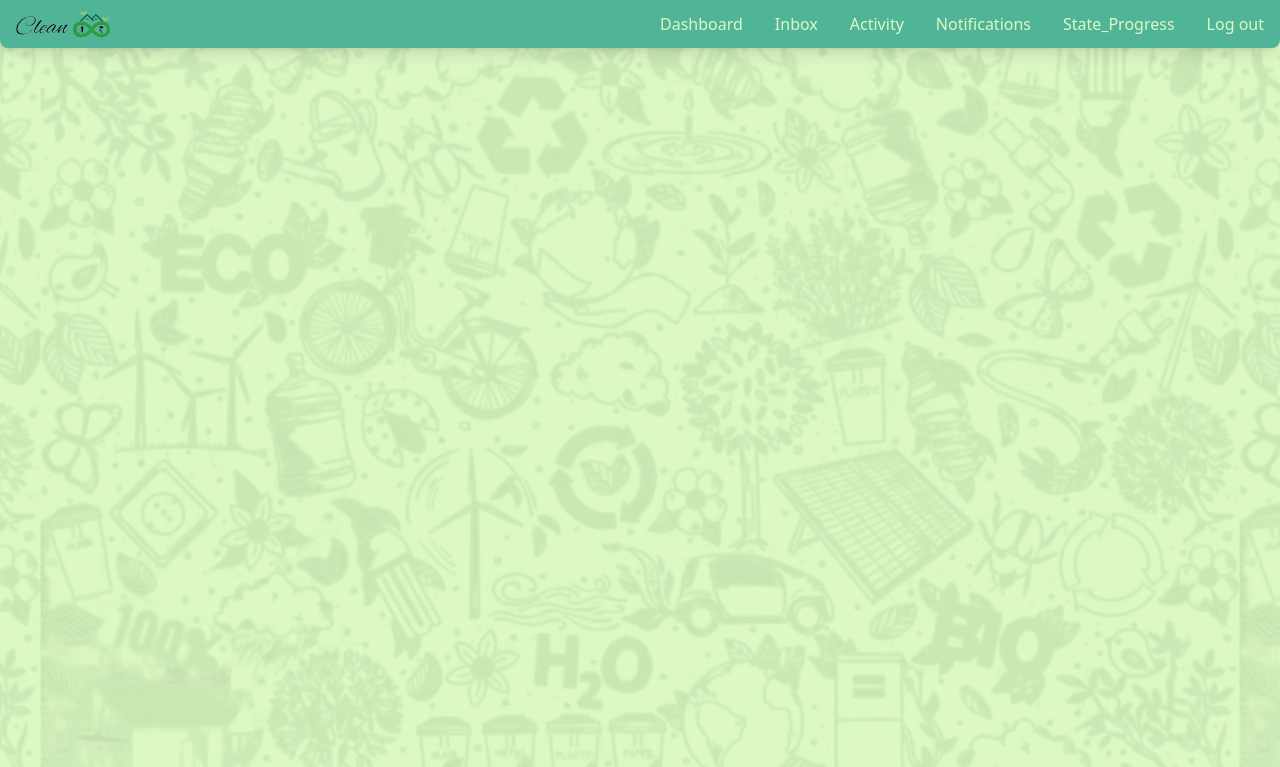
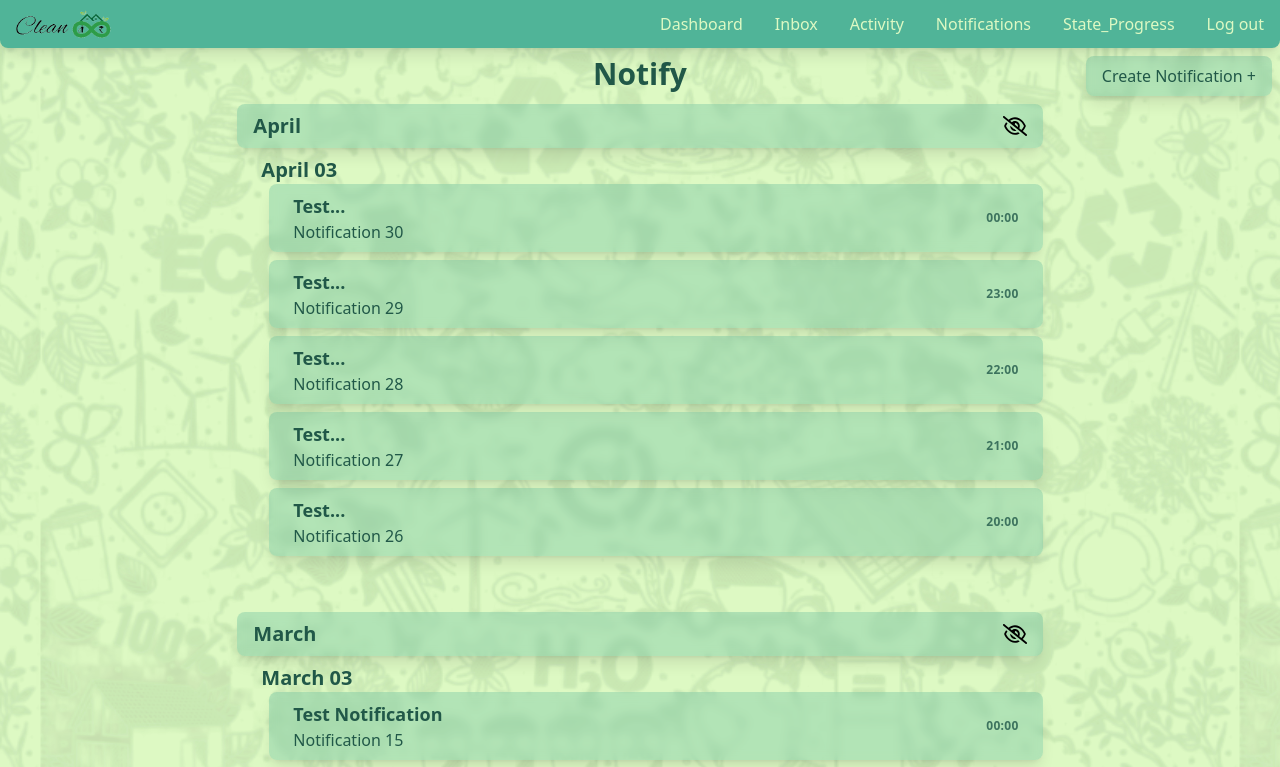
Before and after one commit to Densingh-123/cleaninfinity, a React (Vite) app in the folder client/: page /admin/notify in a window 1280 px wide. Shown: the top 767 px of the page. Built offline with nearby package versions, Linux system fonts and the light colour scheme.

Commit message:
Added notify component to work with admin path with a bug of adding new notification in react state

```diff
--- a/client/src/components/user/Activity.jsx
+++ b/client/src/components/common/Activity.jsx
@@ -1,6 +1,6 @@
 import {useState, useEffect} from "react"
 import axios from "axios"
-import Post from "../common/Post"
+import Post from "./Post"
 
 export default function Activity({deleteBtnStatus}) {
   const [posts, setPosts] = useState([])
--- a/client/src/components/common/Leaderboard.jsx
+++ b/client/src/components/common/Leaderboard.jsx
@@ -11,11 +11,10 @@ export default function Leaderboard({leaderboardData, wardRank}) {
   return (
     <div className='w-full'>
       <h3 className='mb-4 text-xl font-semibold'>Leaderboard</h3>
-      <ol className='list'>
+      <ol className='list font-bold'>
         {leaderboardData.map(({name, score}, index) => {
           const rank = index + 1
           const isHighlighted = rank === wardRank
-
           return (
             <li
               key={index}
--- /dev/null
+++ b/client/src/components/common/Notify.jsx
@@ -0,0 +1,170 @@
+import {useState} from "react"
+import {dummyNotifications} from "../../data/config"
+
+export default function Notify({enableCreateNotification = false}) {
+  const [showPopup, setShowPopup] = useState(false)
+  const [notifications, setNotifications] = useState(dummyNotifications)
+  const [newNotification, setNewNotification] = useState({
+    title: "",
+    message: "",
+    timestamp: "",
+  })
+  const [monthExpanded, setMonthExpanded] = useState(
+    Object.keys(dummyNotifications).reduce((acc, month) => {
+      acc[month] = true
+      return acc
+    }, {})
+  )
+
+  const toggleMonth = month => {
+    setMonthExpanded(prev => ({
+      ...prev,
+      [month]: !prev[month],
+    }))
+  }
+
+  const handleShare = () => {
+    const currentMonth = new Date().toLocaleString("default", {month: "long"})
+    const currentDate = new Date().getDate()
+    const timestamp = new Date().toLocaleTimeString("default", {
+      hour12: false,
+      hour: "2-digit",
+      minute: "2-digit",
+    })
+
+    setNotifications(prev => {
+      const updated = {...prev}
+      console.log("updated", updated)
+
+      if (!updated[currentMonth]) updated[currentMonth] = []
+      const day = updated[currentMonth].find(d => d.date === currentDate)
+      const notification = {...newNotification, timestamp}
+      if (day) {
+        day.notifications = [...day.notifications, notification]
+      } else {
+        updated[currentMonth] = [
+          ...updated[currentMonth],
+          {date: currentDate, notifications: [notification]},
+        ]
+      }
+      return updated
+    })
+
+    setShowPopup(false)
+    setNewNotification({
+      title: "",
+      message: "",
+      timestamp: "",
+    })
+  }
+
+  return (
+    <div className='container flex flex-col relative'>
+      <h1 className='text-3xl font-bold fixed top-14 left-1/2 -translate-x-1/2 z-10'>
+        Notify
+      </h1>
+      {enableCreateNotification && (
+        <button
+          onClick={() => setShowPopup(true)}
+          className='fixed top-14 right-2 font-medium px-4 py-2 drop'>
+          Create Notification +
+        </button>
+      )}
+      {showPopup && (
+        <div className='fixed inset-0 w-full h-full flex items-center justify-center bg-black bg-opacity-50 z-10'>
+          <div className='drop p-4 w-11/12 lg:w-3/12'>
+            <h3 className='mb-2 text-lightest-green'>New Notification</h3>
+            <input
+              type='text'
+              placeholder='Title'
+              value={newNotification.title}
+              onChange={e =>
+                setNewNotification({...newNotification, title: e.target.value})
+              }
+              className='w-full mb-2 px-2 py-1'
+            />
+            <textarea
+              placeholder='Message'
+              value={newNotification.message}
+              onChange={e =>
+                setNewNotification({
+                  ...newNotification,
+                  message: e.target.value,
+                })
+              }
+              className='w-full mb-2 px-2 py-1'
+            />
+            <div className='flex gap-2'>
+              <button onClick={handleShare} className='btn'>
+                Share
+              </button>
+              <button onClick={() => setShowPopup(false)} className='btn'>
+                Cancel
+              </button>
+            </div>
+          </div>
+        </div>
+      )}
+      {Object.entries(notifications)
+        .reverse()
+        .map(([month, days]) => (
+          <div key={month} className='flex flex-col mt-12'>
+            <MonthToggle
+              month={month}
+              expanded={monthExpanded[month]}
+              onClick={toggleMonth}
+            />
+            {monthExpanded[month] && (
+              <div className='flex flex-col pl-4'>
+                {days
+                  .slice()
+                  .reverse()
+                  .map(({date, notifications}) => (
+                    <NotificationList
+                      key={date}
+                      date={`${month} ${date}`}
+                      notifications={notifications.slice().reverse()}
+                    />
+                  ))}
+              </div>
+            )}
+          </div>
+        ))}
+    </div>
+  )
+}
+
+const MonthToggle = ({month, expanded, onClick}) => (
+  <div className='flex items-center justify-between px-4 py-2 rounded-lg drop mb-2 shadow'>
+    <p className='font-bold text-xl'>{month}</p>
+    <button
+      className='text-xs font-bold text-dark-green/80 tracking-wide'
+      onClick={() => onClick(month)}>
+      <img
+        src={expanded ? "/eye-slash-regular.svg" : "/eye-regular.svg"}
+        className='w-6'
+      />
+    </button>
+  </div>
+)
+
+const NotificationList = ({date, notifications}) => (
+  <div className='flex flex-col ml-2'>
+    <p className='font-bold text-xl'>{date}</p>
+    {notifications.map((notification, index) => (
+      <NotificationItem key={index} {...notification} />
+    ))}
+  </div>
+)
+
+const NotificationItem = ({timestamp, message, title}) => (
+  <div className='flex items-center justify-between px-6 py-2 rounded-lg drop ml-2 mb-2 shadow'>
+    <div>
+      <p className='text-lg font-semibold'>{title}</p>
+      <p className='text-md'>{message}</p>
+    </div>
+    <p className='text-xs font-bold text-dark-green/80 tracking-wide'>
+      {timestamp}
+    </p>
+  </div>
+)
--- a/client/src/components/user/Layout.jsx
+++ b/client/src/components/user/Layout.jsx
@@ -38,9 +38,9 @@ import {
 } from "../../data/config"
 import SplashScreen from "./Splash"
 import {useEffect, useState} from "react"
-import Notify from "./Notify"
+import Notify from "../common/Notify"
 import PingMe from "./PingMe"
-import Activity from "./Activity"
+import Activity from "../common/Activity"
 import AdminAuth from "../admin/AdminAuth"
 import AdminDashboard from "../admin/AdminDashboard"
 import StateProgress from "../admin/StateProgress"
@@ -162,6 +162,10 @@ function LayoutContent() {
                 />
               }
             />
+            <Route
+              path='notify'
+              element={<Notify enableCreateNotification={true} />}
+            />
           </Route>
         </Routes>
       </main>
--- a/client/src/components/user/Notify.jsx
+++ /dev/null
@@ -1,87 +0,0 @@
-import { useState } from "react";
-import { dummyNotifications } from "../../data/config";
-
-export default function Notify() {
-  const [monthExpanded, setMonthExpanded] = useState(
-    Object.keys(dummyNotifications).reduce((acc, month) => {
-      acc[month] = true;
-      return acc;
-    }, {})
-  );
-
-  const toggleMonth = (month) => {
-    setMonthExpanded((prevState) => {
-      const newState = { ...prevState };
-      newState[month] = !prevState[month];
-      return newState;
-    });
-  };
-
-  return (
-    <div className="container flex flex-col relative">
-      <h1 className="text-3xl font-bold fixed top-14 left-1/2 -translate-x-1/2 z-10">
-        Notify
-      </h1>
-      {Object.entries(dummyNotifications)
-        .reverse()
-        .map(([month, days]) => (
-          <div key={month} className="flex flex-col mt-12">
-            <MonthToggle
-              month={month}
-              expanded={monthExpanded[month]}
-              onClick={toggleMonth}
-            />
-            {monthExpanded[month] && (
-              <div className="flex flex-col pl-4">
-                {[...days]
-                  .reverse()
-                  .map(({ date, notifications }) => (
-                    <NotificationList
-                      key={date}
-                      date={`${month} ${date}`}
-                      notifications={[...notifications].reverse()}
-                    />
-                  ))}
-              </div>
-            )}
-          </div>
-        ))}
-    </div>
-  );
-}
-
-const MonthToggle = ({ month, expanded, onClick }) => (
-  <div className="flex items-center justify-between px-4 py-2 rounded-lg drop mb-2 shadow">
-    <p className="font-bold text-xl">{month}</p>
-    <button
-      className="text-xs font-bold text-dark-green/80 tracking-wide"
-      onClick={() => onClick(month)}
-    >
-      <img
-        src={expanded ? "/eye-slash-regular.svg" : "/eye-regular.svg"}
-        className="w-6"
-      />
-    </button>
-  </div>
-);
-
-const NotificationList = ({ date, notifications }) => (
-  <div className="flex flex-col ml-2">
-    <p className="font-bold text-xl">{date}</p>
-    {notifications.map((notification) => (
-      <NotificationItem key={notification.timestamp} {...notification} />
-    ))}
-  </div>
-);
-
-const NotificationItem = ({ timestamp, message, title }) => (
-  <div className="flex items-center justify-between px-6 py-2 rounded-lg drop ml-2 mb-2 shadow">
-    <div>
-      <p className="text-lg font-semibold">{title}</p>
-      <p className="text-md">{message}</p>
-    </div>
-    <p className="text-xs font-bold text-dark-green/80 tracking-wide">
-      {timestamp}
-    </p>
-  </div>
-);
```
